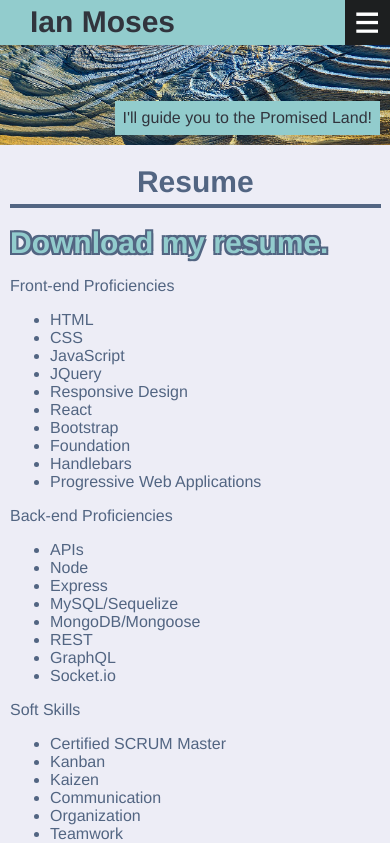
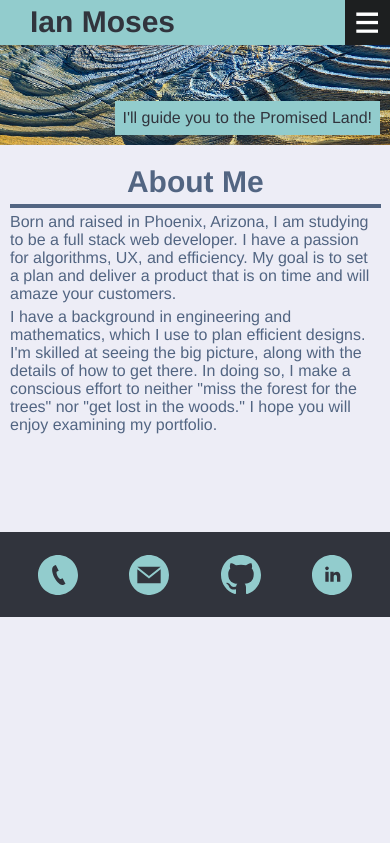
Before and after one commit to Moses-Ian/portfolio, a React (Create React App) app: page / in a window 390 px wide. Shown: the top 843 px of the page. Built offline with nearby package versions, Linux system fonts and the light colour scheme.

Commit message:
footer mq done

```diff
--- a/public/assets/css/style.css
+++ b/public/assets/css/style.css
@@ -416,6 +416,11 @@ h3 {
 	.contact-info ul {
 		flex: 0 1 70vw;;
 	}
+
+	.footer {
+		padding-left: 10%;
+		padding-right: 10%;
+	}
 }
 
 @media screen and (max-width: 576px) {
--- a/src/App.js
+++ b/src/App.js
@@ -7,7 +7,7 @@ import Contact from './components/Contact';
 import Resume from './components/Resume';
 import Footer from './components/Footer';
 
-const startPage = 'resume';	//for debugging
+const startPage = 'about';	//for debugging
 
 function App() {
 
```
